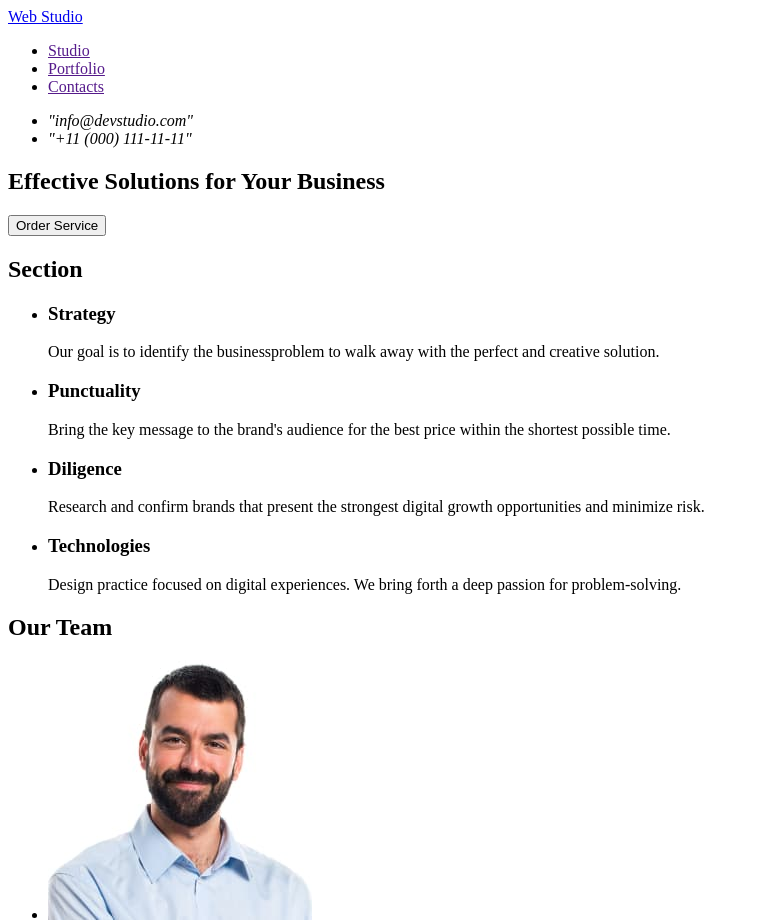
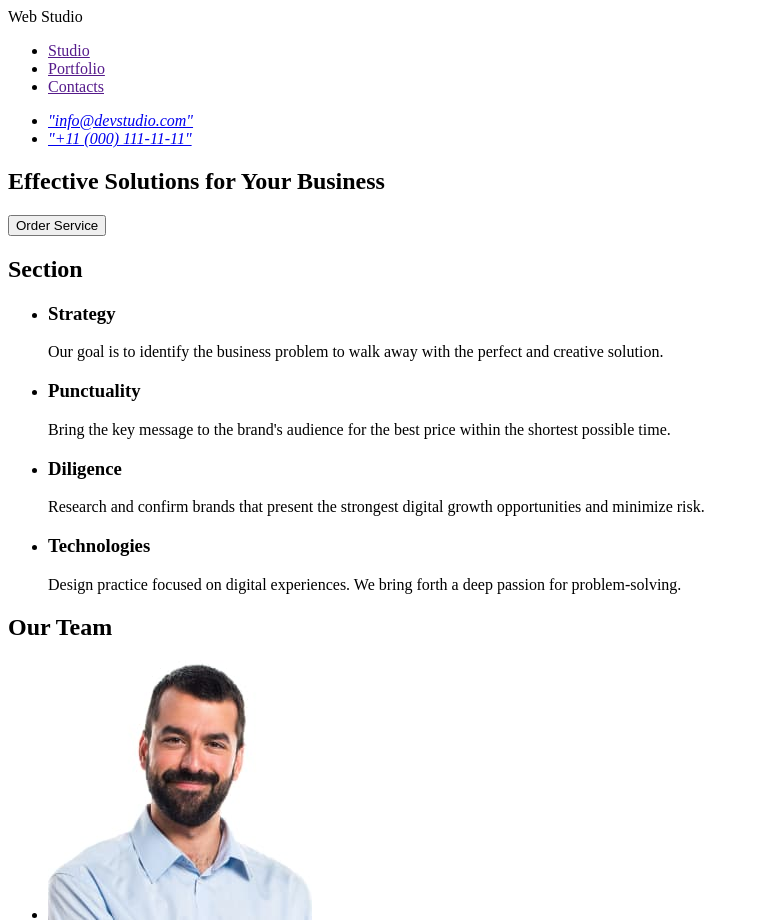
Before and after one commit to KDA03480/goit-markup-hw-01, a plain HTML site: page index.html in a window 1280 px wide. Shown: the top 923 px of the page, without its empty margins (0-759 px from the left). Drawn offline with Linux system fonts and the light colour scheme.

Commit message:
add hw-01

```diff
--- a/index.html
+++ b/index.html
@@ -3,12 +3,12 @@
   <head>
     <meta charset="UTF-8" />
     <meta name="viewport" content="width=device-width, initial-scale=1.0" />
-    <title>Web Studio</title>
+    <title>Document</title>
   </head>
   <body>
     <header>
       <nav>
-        <a href="./index.html">Web Studio</a>
+        Web Studio
         <ul>
           <li><a href="">Studio</a></li>
           <li><a href="">Portfolio</a></li>
@@ -18,12 +18,10 @@
       <address>
         <ul>
           <li>
-            <a href="mailto:info@devstudio.com"></a>
-            "info@devstudio.com"
+            <a href="info@devstudio.com">"info@devstudio.com"</a>
           </li>
           <li>
-            <a href="tel:+110001111111"></a>
-            "+11 (000) 111-11-11"
+            <a href="tel:+110001111111">"+11 (000) 111-11-11"</a>
           </li>
         </ul>
       </address>
@@ -39,7 +37,7 @@
           <li>
             <h3>Strategy</h3>
             <p>
-              Our goal is to identify the businessproblem to walk away with the
+              Our goal is to identify the business problem to walk away with the
               perfect and creative solution.
             </p>
           </li>
@@ -93,7 +91,7 @@
       </section>
     </main>
     <footer>
-      <a href="./index.html">Web Studio</a>
+      Web Studio
       <p>
         Increase the flow of customers and sales for your business with digital
         marketing & growth solutions.
```
